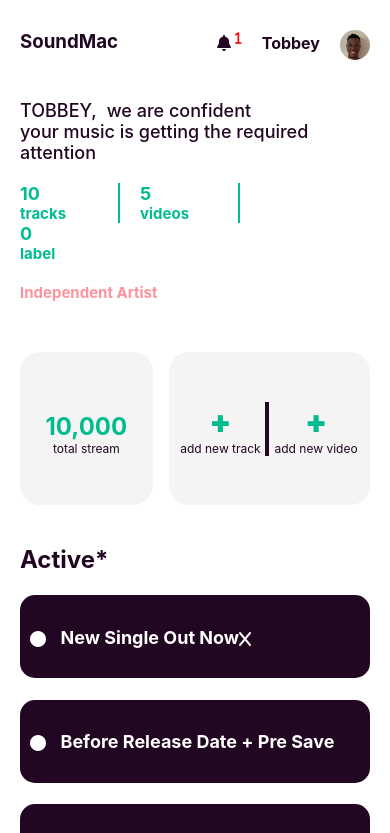
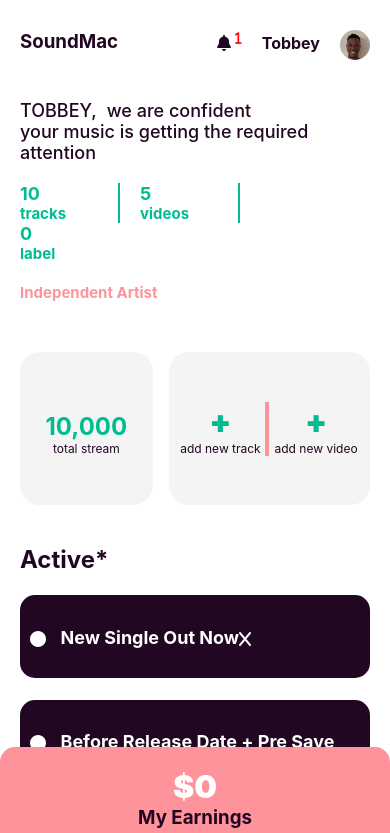
Before and after one commit to Tobbeycc1/soundmac, a React (Create React App) app: page /dashboard in a window 390 px wide. Shown: the top 833 px of the page. Built offline with nearby package versions, Linux system fonts and the light colour scheme.

Commit message:
fixed earning

```diff
--- a/src/CSS files/Dashboard.module.css
+++ b/src/CSS files/Dashboard.module.css
@@ -253,7 +253,7 @@ width: 100%;
     text-decoration: none;
     display: inline-block;
     width: 160px;
-    border-right: 4px solid var(--purple);
+    border-right: 4px solid var(--dashPink);
     width: 18vw;
 }
 .linlToAddTrackB{
@@ -298,4 +298,11 @@ width: 100%;
     .myEarningsMoneySubDiv{
         width: 100%;
     }
+    .myEarningsMoneyDiv{
+        position: fixed;
+        top: 85vh;
+        bottom: 0;
+       left: 0;
+       right: 0;
+    }
 }
```
